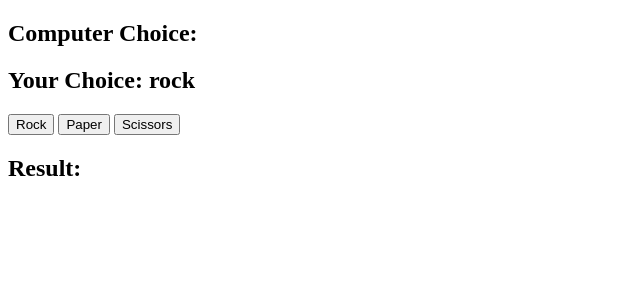
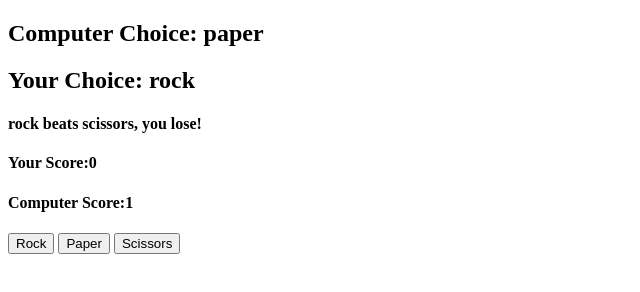
Before and after one commit to Rlee-94/JS-Rock-Paper-Scissors, a plain HTML site: page index.html in a window 1280 px wide. Both pictures are taken after a click on the button "Rock". Shown: the whole page, without its empty margins (0-640 px from the left). Drawn offline with Linux system fonts and the light colour scheme.

Commit message:
Added functions for computer choice and playing a round.
-computerPlay() Will use numbers 0-2 for RP or S (lines 24-37)
-playRound() Will show both selections after user clicks their choice.
It will then increment the winner's score (41-75)

```diff
--- a/index.html
+++ b/index.html
@@ -9,12 +9,15 @@
 <body>
     <h2>Computer Choice: <span id="computer-choice"></span></h2>
     <h2>Your Choice: <span id="user-choice"></span></h2>
+    <h4 id="game-result">Result</h4>
+    <h4>Your Score:<span id="user-score"></span></h4>
+    <h4>Computer Score:<span id="computer-score"></span></h4>
 
     <button id="rock">Rock</button>
     <button id="paper">Paper</button>
     <button id="scissors">Scissors</button>
-    <h2 id="game-result">Result:</h2>
 
-    <script src="myScript.js"></script>
+
+    <script src="myScript.js" defer></script>
 </body>
 </html>
--- a/myScript.js
+++ b/myScript.js
@@ -2,14 +2,77 @@
 let playerScore = 0
 let computerScore = 0
 let userChoice
+let result
+
 
 const computerChoiceDisplay = document.getElementById('computer-choice')
 const userChoiceDisplay = document.getElementById('user-choice')
 const resultDisplay = document.getElementById('game-result')
 const possibleChoices = document.querySelectorAll('button')
+const playerScoreDisplay = document.getElementById('user-score')
+const computerScoreDisplay = document.getElementById('computer-score')
 
 //When button is clicked, display in user choice
  possibleChoices.forEach(possibleChoice => possibleChoice.addEventListener('click', (e) => {
     userChoice = e.target.id
     userChoiceDisplay.innerHTML = userChoice
+    computerPlay();
+    playRound();
  }));
+
+ //Assign RPS for cpu
+ function computerPlay() {
+    const randomNumber = Math.floor(Math.random() * 3 );
+
+    if (randomNumber === 0) {
+        computerChoice = 'rock'
+    }
+    if (randomNumber === 1) {
+        computerChoice = 'paper'
+    }
+    if (randomNumber === 2) {
+        computerChoice = 'scissors'
+    }
+
+    computerChoiceDisplay.innerHTML = computerChoice
+};
+
+//Game results
+function playRound() {
+    if (computerChoice === userChoice) {
+        result = (`It\'s a draw! \n
+        Player Score: ${playerScore} Computer Score: ${computerScore}`)
+    }
+
+    if (computerChoice === 'rock' &&  userChoice === 'scissors') {
+        computerScore++
+        result = ('rock beats scissors, you lose!')
+    }
+    if (computerChoice === 'paper' &&  userChoice === 'rock') {
+        computerScore++
+        result = ('rock beats scissors, you lose!')
+    }
+    if (computerChoice === 'scissors' &&  userChoice === 'paper') {
+        computerScore++
+        result = ('rock beats scissors, you lose!')
+    }
+
+    if (userChoice === 'rock' &&  computerChoice === 'scissors') {
+        playerScore++
+        result = ('rock beats scissors, you lose!')
+    }
+    if (userChoice === 'paper' &&  computerChoice === 'rock') {
+        playerScore++
+        result = ('rock beats scissors, you lose!')
+    }
+    if (userChoice === 'scissors' &&  computerChoice === 'paper') {
+        playerScore++
+        result = ('rock beats scissors, you lose!')
+    }
+
+    resultDisplay.innerHTML = result
+    playerScoreDisplay.innerHTML = playerScore
+    computerScoreDisplay.innerHTML = computerScore
+};
+
+//Keep score
```
